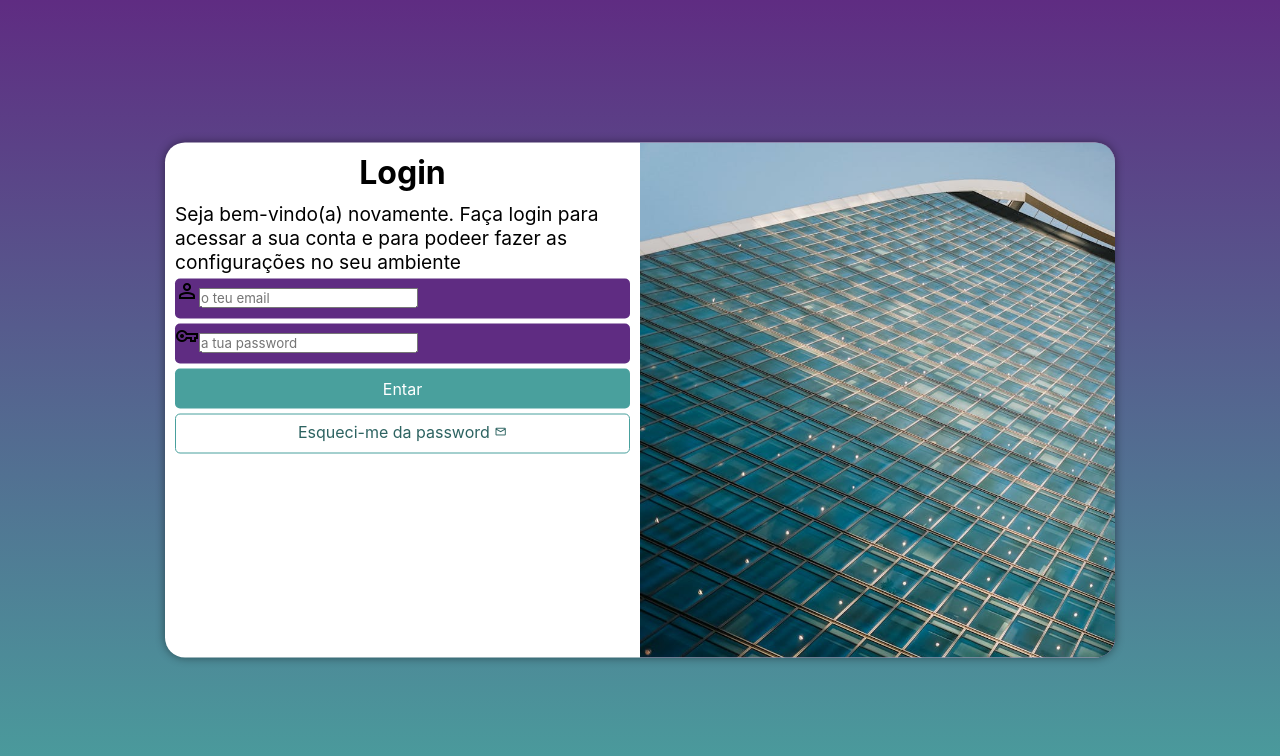
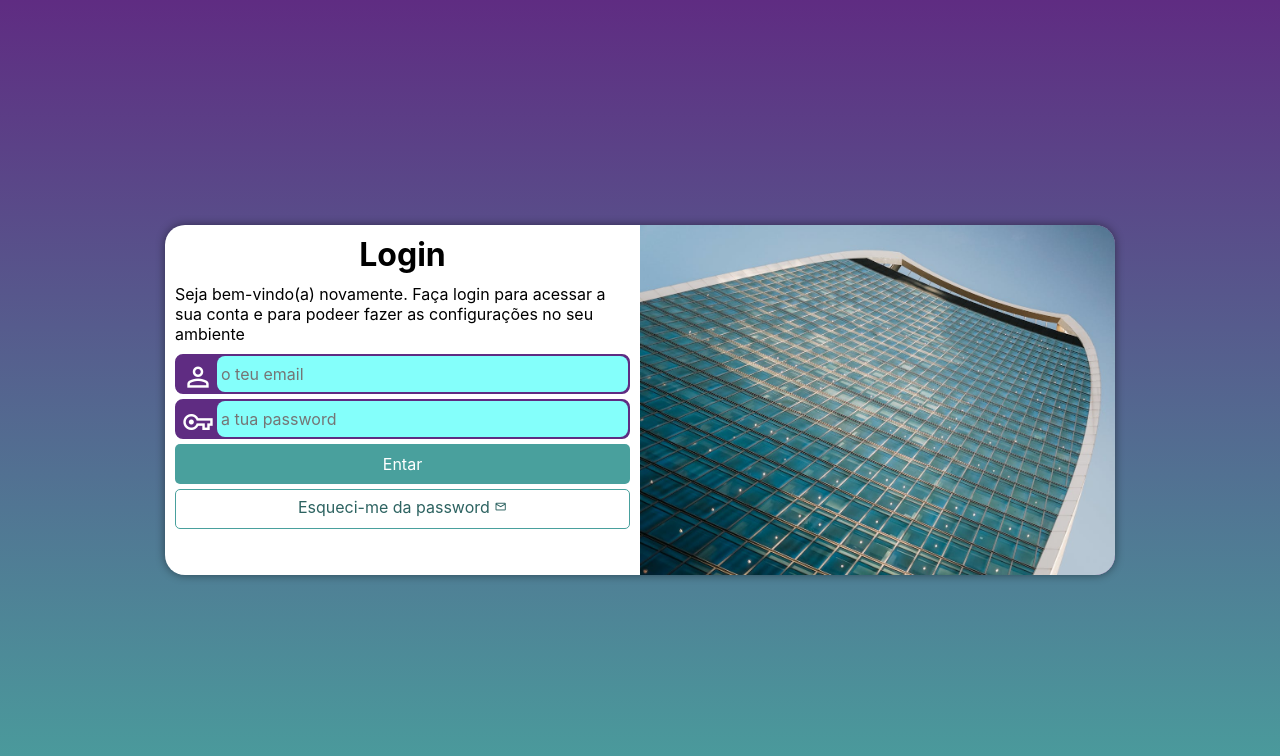
Before and after one commit to tiagodan777/projeto-login-refeito, a plain HTML site: page index.html in a window 1280 px wide. Drawn offline with nearby package versions, Linux system fonts and the light colour scheme.

Commit message:
finalização do projeto

```diff
--- a/estilos/media-query.css
+++ b/estilos/media-query.css
@@ -12,6 +12,7 @@
     }
     section#login {
         width: 80vw;
+        height: 280px;
     }
 
     section#login > div#imagem {
@@ -33,6 +34,7 @@
 
     section#login {
         width: 950px;
+        height: 350px;
     }
 
     section#login > div#imagem {
@@ -51,6 +53,7 @@
     }
 
     div#formulario > p {
-        font-size: 1.2em;
+        font-size: 1em;
+        margin: 10px 0px;
     }
 }
--- a/estilos/style.css
+++ b/estilos/style.css
@@ -28,7 +28,6 @@ section#login {
     position: absolute;
     top: 50%;
     left: 50%;
-    transform: translate(-50%, -50%);
     background-color: white;
     width: 250px;
     height: 515px;
@@ -36,6 +35,7 @@ section#login {
     overflow: hidden;
     box-shadow: 0px 0px 10px rgba(0, 0, 0, 0.45);
 
+    transform: translate(-50%, -50%);
     transition: width 0.3s, height 0.3s;
     transition-timing-function: ease;
 }
@@ -64,15 +64,39 @@ div#formulario > p {
 
 form >div.campo {
     background-color: var(--cor1);
+    border: 2px solid var(--cor1);
     display: block;
     width: 100%;
     height: 40px;
-    border-radius: 5px;
+    border-radius: 8px;
     margin: 5px 0px;
 }
 
-form  label {
+form label {
     display: none;
+}
+
+div.campo > span {
+    color: white;
+    font-size: 2em;
+    width: 40px;
+    padding: 5px;
+}
+
+div.campo > input {
+    background-color: #84fffb;
+    font-size: 1em;
+    height: 100%;
+    border: none;
+    border-radius: 8px;
+    padding: 4px;
+    width: calc(100% - 40px);
+    transform: translateY(-13px);
+}
+
+div.campo > input:focus-within {
+    background-color: white;
+    border: none;
 }
 
 form > input[type=submit] {
```
